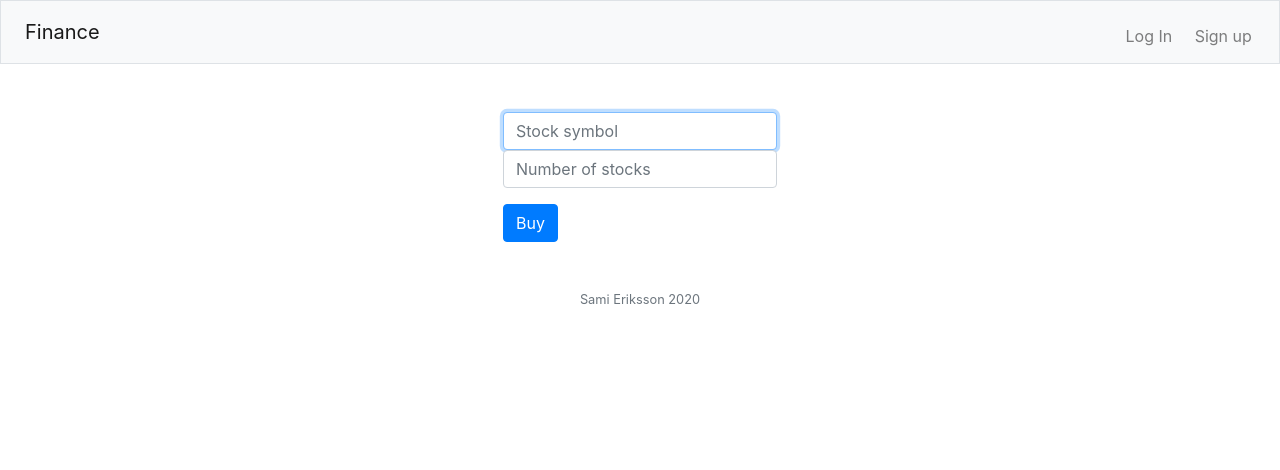
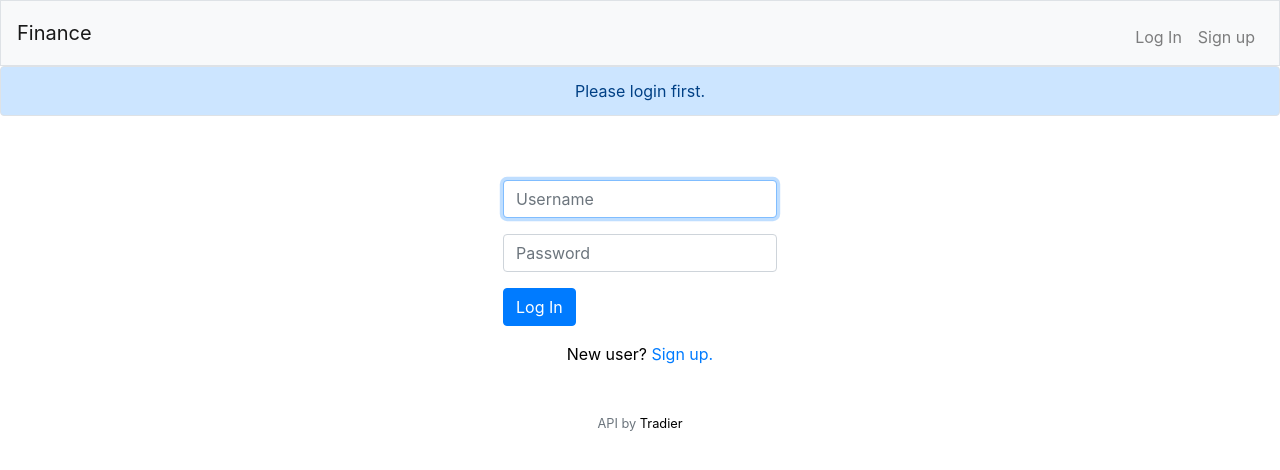
Before and after one commit to smie8/finance, a Flask app: page /buy in a window 1280 px wide. Shown: the top 470 px of the page. Run offline with Flask 2, Linux system fonts and the light colour scheme; some libraries are stand-ins or nearby versions.

Commit message:
Sell-feature is now completed and working. Layout modifications.

```diff
--- a/app.py
+++ b/app.py
@@ -1,4 +1,4 @@
-from flask import Flask, render_template, request, redirect, session
+from flask import Flask, render_template, request, redirect, session, flash
 from flask_sqlalchemy import SQLAlchemy
 from flask_session import Session
 from functions import stockquery, login_required
@@ -94,27 +94,29 @@ def login():
         password = request.form['password_login']
 
         if not username:
-            return render_template('login.html', message='Please enter username to login.')
+            flash('Please enter username to login.')
+            return redirect('/login')
         elif not password:
-            return render_template('login.html', message='Please enter password.')
-
-        # TODO password hashing
+            flash('Please enter password.')
+            return redirect('/login')
 
         # exception handling in case user is not found in database
         try:
+            # let's find the user from db and check hashed password
             user = db.session.query(Users).filter(Users.username == username)
-            # if password == user[0].password:
+
             if sha256_crypt.verify(password, user[0].password):
                 print('Correct password.')
+                # let's save logged in user into session
                 session['userID'] = user[0].id
-                # return redirect('/dashboard') TODO How to get redirect to work?
-                return render_template('dashboard.html', message = 'Logged in successfully.')
+                flash('Logged in successfully as user "' + username + '"')
+                return redirect('/dashboard')
             else:
-                print('Incorrect password.')
-                return render_template('login.html', message='Incorrect password.')
+                flash('Incorrect password.')
+                return redirect('/login')
         except:
-            return render_template('login.html', message='Incorrect username.')
-
+            flash('User "' + username + '" does not exist.')
+            return redirect('/login')
 
 
 @app.route('/signup', methods=['GET', 'POST'])
@@ -131,21 +133,24 @@ def signup():
 
         print('username: ' + username, 'password: ' + password)
 
-        # password validation
-        if not password:
-            return render_template('signup.html', message='Password missing.')
-        elif password != password2:
-            return render_template('signup.html', message='Passwords do not match.')
-        elif len(password) < 8:
-            return render_template('signup.html', message='Password must contain at least 8 characters.')
 
-        # hash
-        password = sha256_crypt.encrypt(password)
 
         # username validation
         if username:
             # if user does not exist, create new user
             if db.session.query(Users).filter(Users.username == username).count() == 0:
+
+                # password validation
+                if not password:
+                    return render_template('signup.html', message='Password missing.')
+                elif password != password2:
+                    return render_template('signup.html', message='Passwords do not match.')
+                elif len(password) < 8:
+                    return render_template('signup.html', message='Password must contain at least 8 characters.')
+
+                # hash password
+                password = sha256_crypt.encrypt(password)
+
                 data = Users(username, password, initMoney)
                 db.session.add(data)
                 db.session.commit()
@@ -156,13 +161,15 @@ def signup():
                     session['userID'] = user[0].id
                 except:
                     return render_template('login.html', message='Something went wrong.')
-                return render_template('main.html', message='User ' + username + ' created. You have logged in successfully.')
+                flash('User ' + username + ' created. You have logged in successfully.')
+                return redirect('/dashboard')
 
             return render_template('signup.html', message='This username is taken.')
         else:
             return render_template('signup.html', message='Username missing.')
 
 @app.route('/quote', methods=['GET', 'POST'])
+@login_required
 def quote():
 
     if request.method == 'GET':
@@ -178,6 +185,7 @@ def quote():
             return render_template('quote.html', message='Stock not found with symbol \"' + symbol + '\"')
 
 @app.route('/buy', methods=['GET', 'POST'])
+@login_required
 def buy():
 
     if request.method == 'GET':
@@ -232,6 +240,73 @@ def buy():
             return render_template('buy.html', message='Something went wrong.')
 
 
+@app.route('/sell', methods=['GET', 'POST'])
+@login_required
+def sell():
+
+    userid = session['userID']
+
+    if request.method == 'GET':
+        # get all user's shares from database and pass them to select menu's options
+        symbols = db.session.query(Stocks).filter(Stocks.userid == userid)
+        return render_template('sell.html', symbols = symbols)
+
+    if request.method == 'POST':
+        symbol = request.form['symbol']
+        count = int(request.form['count'])
+        timestamp = str(datetime.datetime.now())
+
+        try:
+            data = stockquery(symbol)
+            price = data['price']
+            cost = price * count
+            msg = 'Sold ' + str(count) + ' stocks of company ' + str(data['company'])
+            user = db.session.query(Users).filter(Users.id == userid)
+            money = user[0].money
+
+            # count should be > 0
+            if count < 1:
+                flash('Number should be positive integer.')
+                return redirect('/sell')
+
+            # update stocks count. if stocks == 0, delete row
+            stock = db.session.query(Stocks).filter(Stocks.userid == userid, Stocks.symbol == symbol).first()
+            if stock.count - count >= 0:
+                # TODO , does not work
+                # if no stocks left -> delete, else update
+                if stock.count - count == 0:
+                    print('no stocks left')
+                    db.session.delete(stock)
+                    db.session.commit()
+                    print('stocks deleted')
+                else:
+                    stock.count -= count
+                    db.session.commit()
+                    print('stocks substracted from inventory')
+
+                # add money to user
+                user[0].money += cost
+                db.session.commit()
+                print('money added')
+
+            elif stock.count - count < 0:
+                flash('You do not own that many stocks.')
+                return redirect('/sell')
+
+            # commit to history database
+            count *= -1 # because user is selling
+            data = History(userid, symbol, count, price, timestamp)
+            db.session.add(data)
+            db.session.commit()
+            print('history updated')
+
+            flash(msg)
+            return redirect('/sell')
+
+        except:
+            flash('Something went wrong.')
+            return redirect('/sell')
+
 @app.route('/dashboard')
 @login_required
 def dashboard():
@@ -240,6 +315,7 @@ def dashboard():
 @app.route('/logout')
 def logout():
     session.clear()
+    flash('Logged out.')
     return redirect("/")
 
 
--- a/static/style.css
+++ b/static/style.css
@@ -17,11 +17,9 @@ a:hover {
     background: #EBEBEB;
 }
 
-a:visited, a, a:link {
+a {
     color: #000000;
     border-radius: 0.5em;
-    margin: 0.2em;
-    padding: 0.2em;
 }
 
 .form a {
@@ -43,3 +41,7 @@ main.container.p-5 {
 #widebutton {
     width: 100%;
 }
+
+#symbols {
+    text-transform: uppercase;
+}
--- a/templates/layout.html
+++ b/templates/layout.html
@@ -22,7 +22,9 @@
     <body>
 
         <nav class="navbar navbar-expand-md navbar-light bg-light border">
-            <a class="navbar-brand" href="/">Finance</a>
+            <div class="navbar-header">
+                <a class="navbar-brand" href="/">Finance</a>
+            </div>
             <button aria-controls="navbar" aria-expanded="false" aria-label="Toggle navigation" class="navbar-toggler" data-target="#navbar" data-toggle="collapse" type="button">
                 <span class="navbar-toggler-icon"></span>
             </button>
@@ -32,6 +34,7 @@
                         <li class="nav-item"><a class="nav-link" href="/dashboard">Dashboard</a></li>
                         <li class="nav-item"><a class="nav-link" href="/quote">Quote</a></li>
                         <li class="nav-item"><a class="nav-link" href="/buy">Buy</a></li>
+                        <li class="nav-item"><a class="nav-link" href="/sell">Sell</a></li>
                     </ul>
                     <ul class="navbar-nav ml-auto mt-2">
                         <li class="nav-item"><a class="nav-link" href="/logout">Log Out</a></li>
@@ -53,12 +56,24 @@
             </header>
         {% endif %}
 
+        {% with messages = get_flashed_messages() %}
+            {% if messages %}
+            <div class="alert alert-primary border text-center" role="alert">
+                <div class=flashes>
+                {% for message in messages %}
+                    {{ message }}
+                {% endfor %}
+                </div>
+            </div>
+            {% endif %}
+        {% endwith %}
+
         <main class="container p-5">
             {% block main %}{% endblock %}
         </main>
 
         <footer class="small text-center text-muted">
-            Sami Eriksson 2020
+            API by <a href="https://www.tradier.com">Tradier</a>
         </footer>
 
     </body>
```
Also changed, not shown: templates/sell.html (added, +21 -0 lines).
